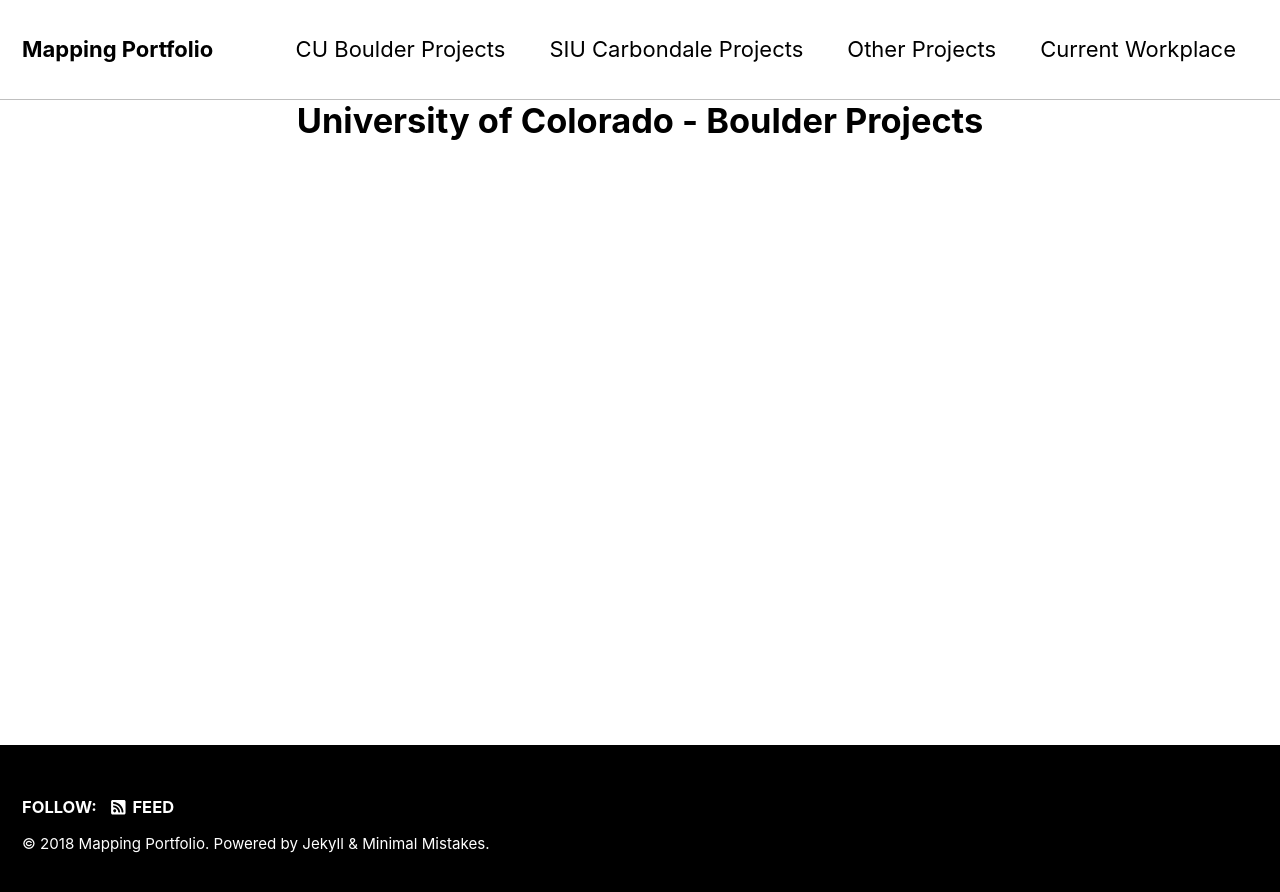
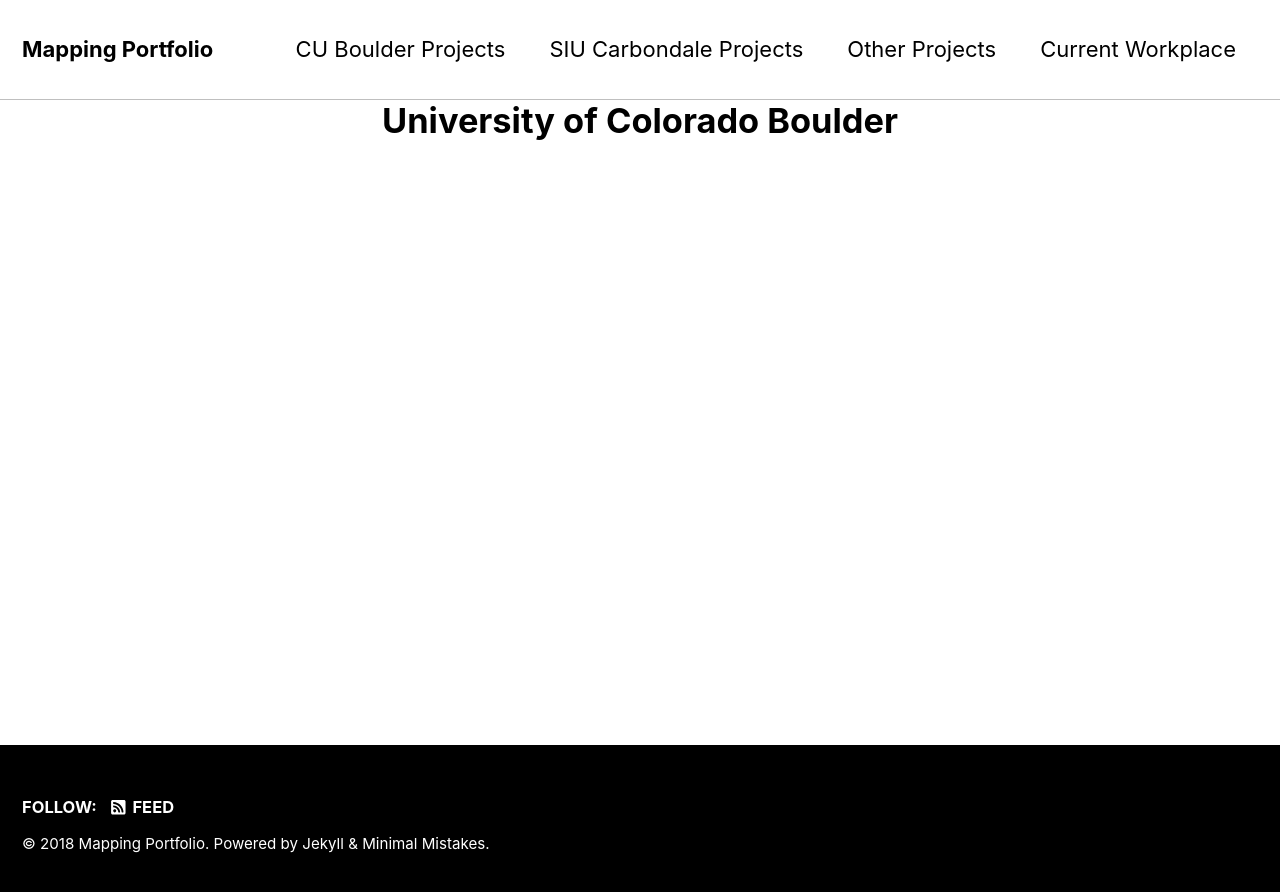
Before and after one commit to WilliamsTravis/WilliamsTravis.github.io, a Jekyll site: the page built from _pages/cu-page.html, in a window 1280 px wide. Shown: the top 892 px of the page. Built offline with Jekyll 4.4.1, drawn with Linux system fonts in a browser that asks for light colours; nearby versions of some CDN libraries.

Commit message:
Update cu-page.html

```diff
--- a/_pages/cu-page.html
+++ b/_pages/cu-page.html
@@ -1,8 +1,8 @@
 ---
 layout: default
-title: "University of Colorado - Boulder"
+title: "University of Colorado Boulder"
 permalink: /cu-page/
 author_profile: true
 ---
 
-<h1 align = "center">University of Colorado - Boulder Projects</h1>
+<h1 align = "center">University of Colorado Boulder</h1>
```
